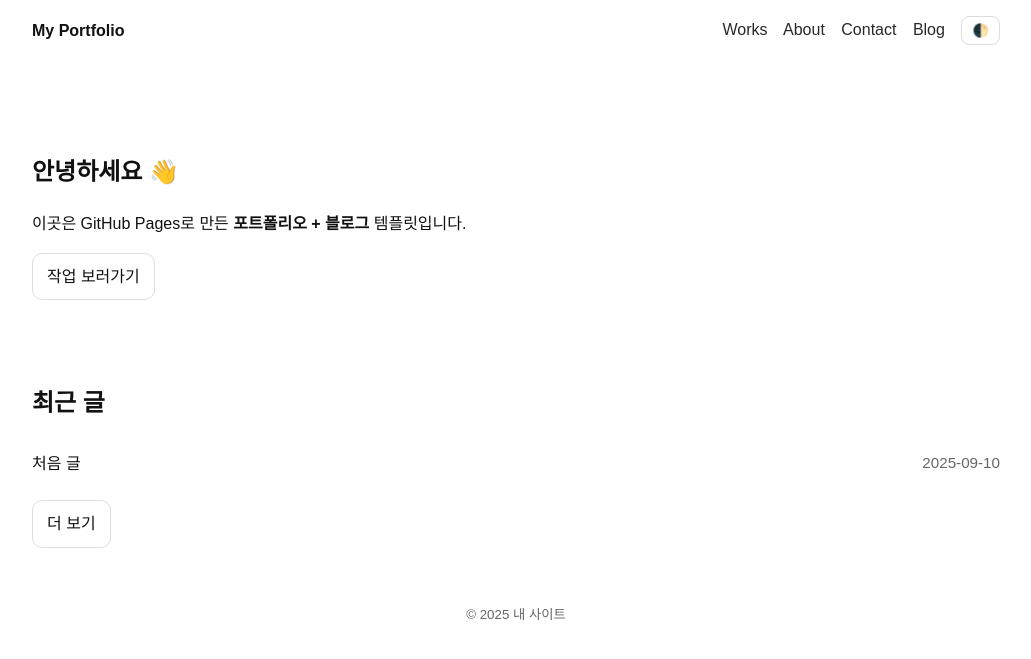
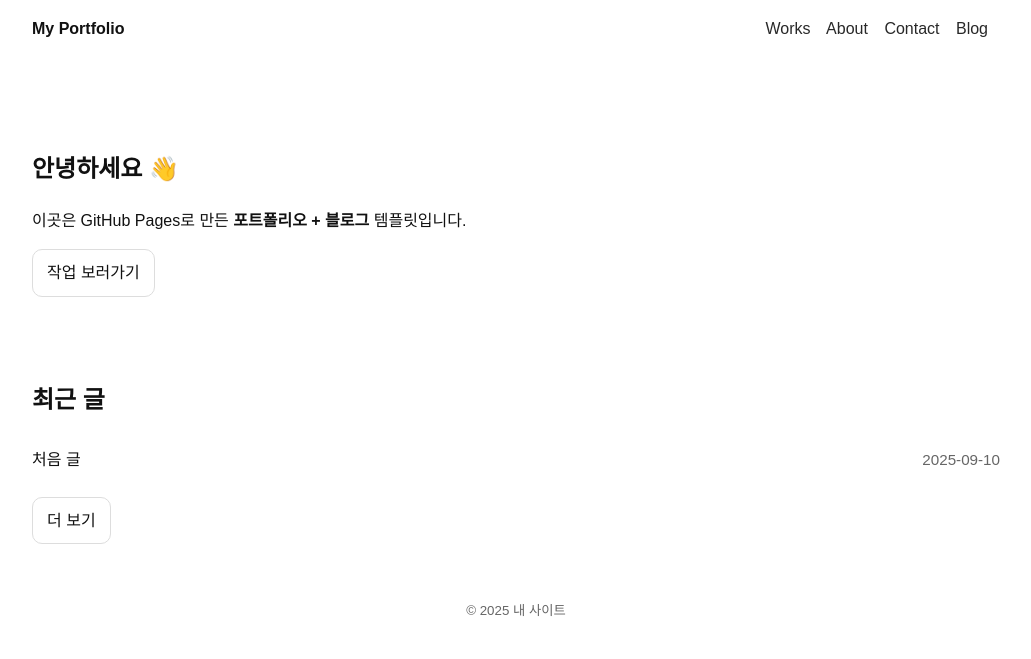
Before and after one commit to seawonpark/seawonpark.github.io, a Jekyll site: the page built from index.html, in a window 1280 px wide. Shown: the top 659 px of the page, without its empty margins (124-1155 px from the left). Built offline with Jekyll 4.4.1, drawn with Linux system fonts in a browser that asks for light colours.

Commit message:
Update default.html

```diff
--- a/_layouts/default.html
+++ b/_layouts/default.html
@@ -1,5 +1,5 @@
 <!doctype html>
-<html lang="ko" class="dark">
+<html lang="ko">
 <head>
   <meta charset="utf-8">
   <meta name="viewport" content="width=device-width, initial-scale=1">
@@ -16,7 +16,6 @@
       <a href="{{ site.baseurl }}/about.html"{% if page.nav == "about" %} class="active"{% endif %}>About</a>
       <a href="{{ site.baseurl }}/contact.html"{% if page.nav == "contact" %} class="active"{% endif %}>Contact</a>
       <a href="{{ site.baseurl }}/blog/"{% if page.nav == "blog" %} class="active"{% endif %}>Blog</a>
-      <button id="themeToggle" aria-label="테마 전환">🌓</button>
     </nav>
   </header>
   <main class="container">
```
